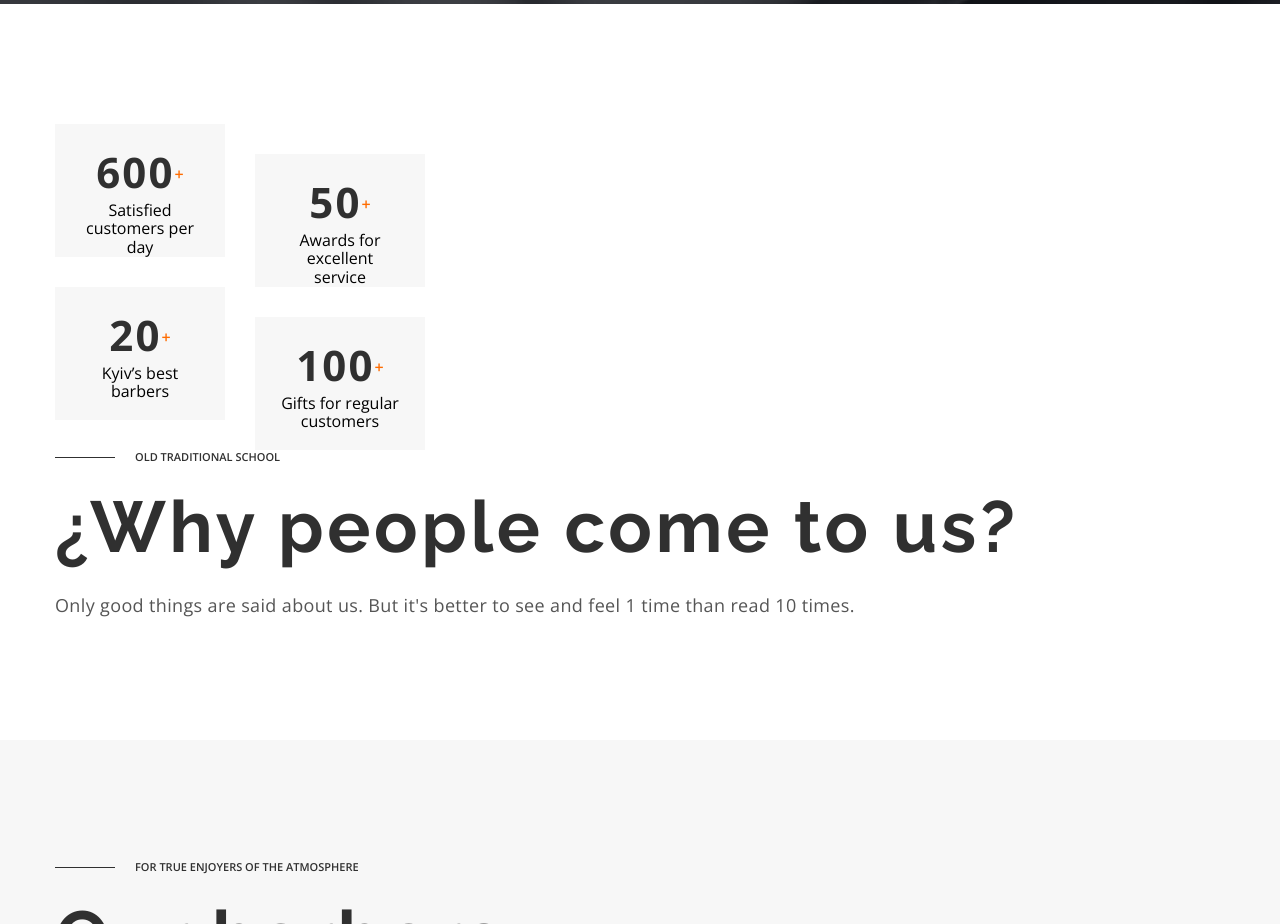
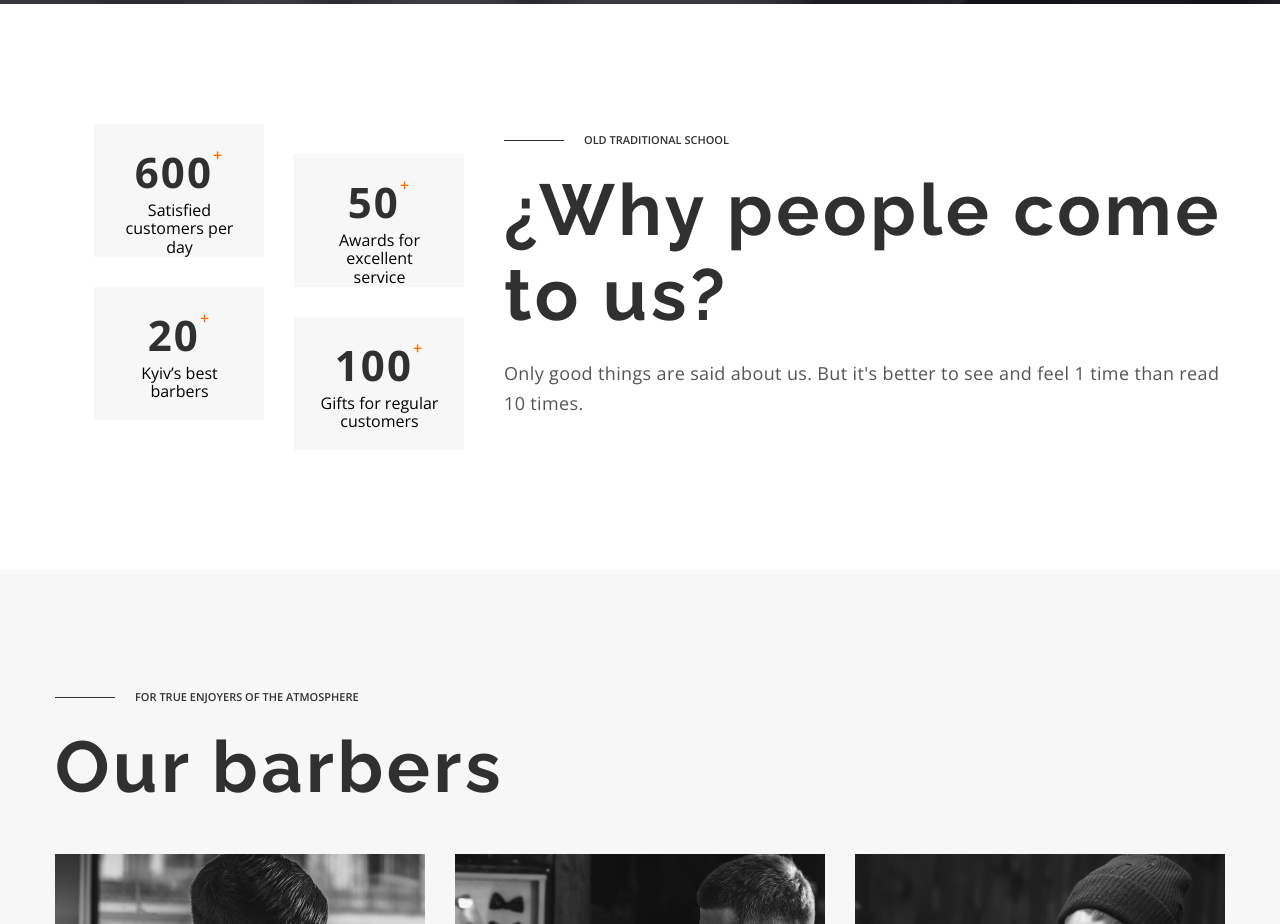
Before and after one commit to Smirnoff89/fson-74-on, a plain HTML site: page index.html in a window 1280 px wide. Shown: the part 2120-3044 px from the top of the page. Drawn offline with nearby package versions, Linux system fonts and the light colour scheme.

Commit message:
end modul4

```diff
--- a/css/styles.css
+++ b/css/styles.css
@@ -352,6 +352,16 @@ header .container {
     padding: 120px 0px;
 }
 
+.benefits .container {
+    display: flex;
+}
+
+.benefits-list-wrap {
+    width: calc(50% + 15px);
+    display: flex;
+    justify-content: center;
+}
+
 .benefits-list {
     display: flex;
     flex-wrap: wrap;
@@ -375,21 +385,30 @@ header .container {
     color: #303030;
 }
 
+.benefits-wrap {
+    padding-top: 9px;
+}
+
+.benefits-items > span {
+    display: flex;
+    justify-content: center;
+}
+
+.benefits-items > span::after {
+    content: "+";
+    font-weight: 600;
+    font-size: 16px;
+    line-height: 1.38;
+    text-align: center;
+    color: var(--accent-color);
+}
+
 .benefits-items {
     background-color: #f7f7f7;
     width: 170px;
     height: 133px;
     padding: 20px 24px;
     text-align: center;
-}
-
-.benefits-items > sup {
-    font-weight: 600;
-    font-size: 16px;
-    line-height: 1.38;
-    text-align: center;
-    color: var(--accent-color);
-    display: inline-block;
 }
 
 .benefits-pre-title {
--- a/index.html
+++ b/index.html
@@ -117,28 +117,32 @@
         </section>
         <section class="benefits">
             <div class="container">
+                <div class="benefits-list-wrap">
                 <ul class="benefits-list list">
                     <li class="benefits-items">
-                        <span>600</span><sup>+</sup>
+                        <span>600</span>
                         <p>Satisfied customers per day</p>
                     </li>
                     <li class="benefits-items">
-                        <span>50</span><sup>+</sup>
+                        <span>50</span>
                         <p>Awards for excellent service</p>
                     </li>
                     <li class="benefits-items">
-                        <span>20</span><sup>+</sup>
+                        <span>20</span>
                         <p>Kyiv’s best
                         barbers</p>
                     </li>
                     <li class="benefits-items">
-                        <span>100</span><sup>+</sup>
+                        <span>100</span>
                         <p>Gifts for regular customers</p>
                     </li>
                 </ul>
+                </div>
+                <div class="benefits-wrap">
                 <p class="benefits-pre-title pre-title">Old traditional school</p>
                 <h2 class="benefits-title title">¿Why people come to us?</h2>
                 <p class="benefits-after-title after-title">Only good things are said about us. But it's better to see and feel 1 time than read 10 times.</p>
+                </div>
             </div>
         </section>
         <section class="barbers">
```
